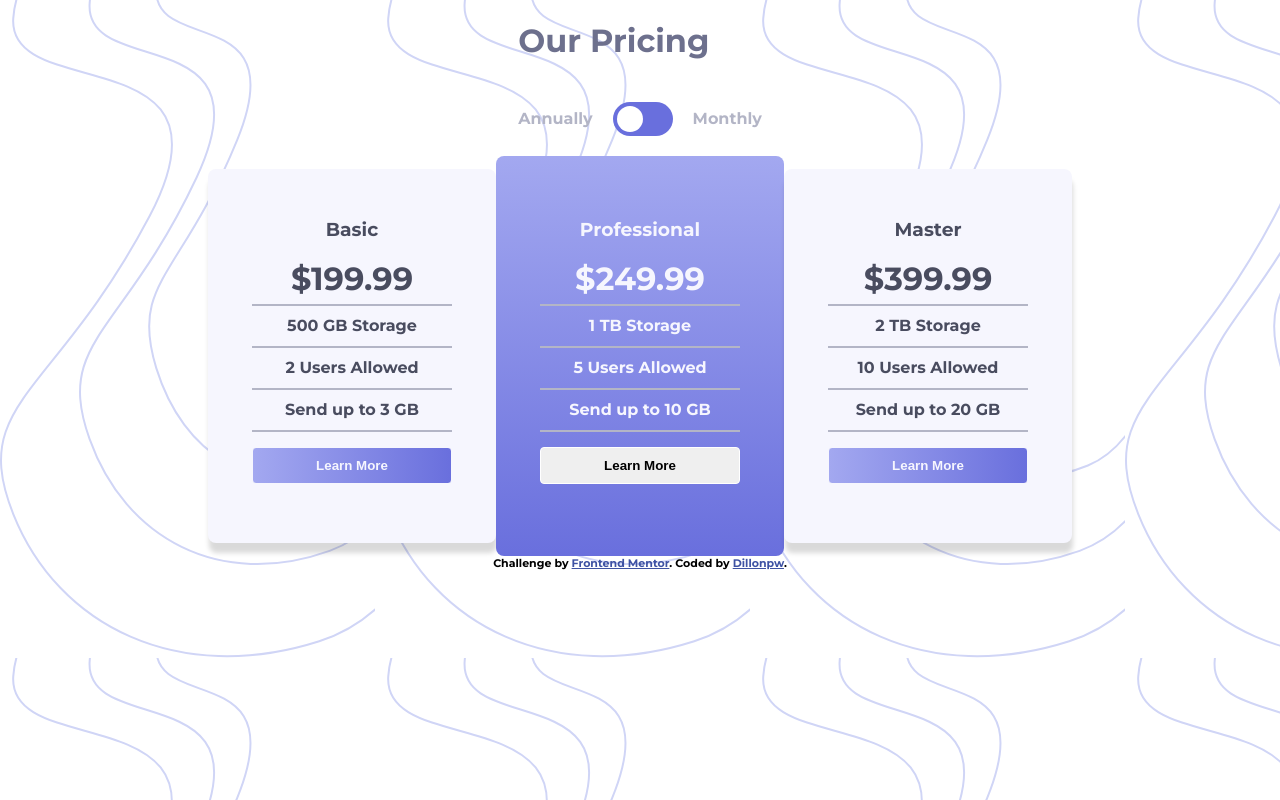
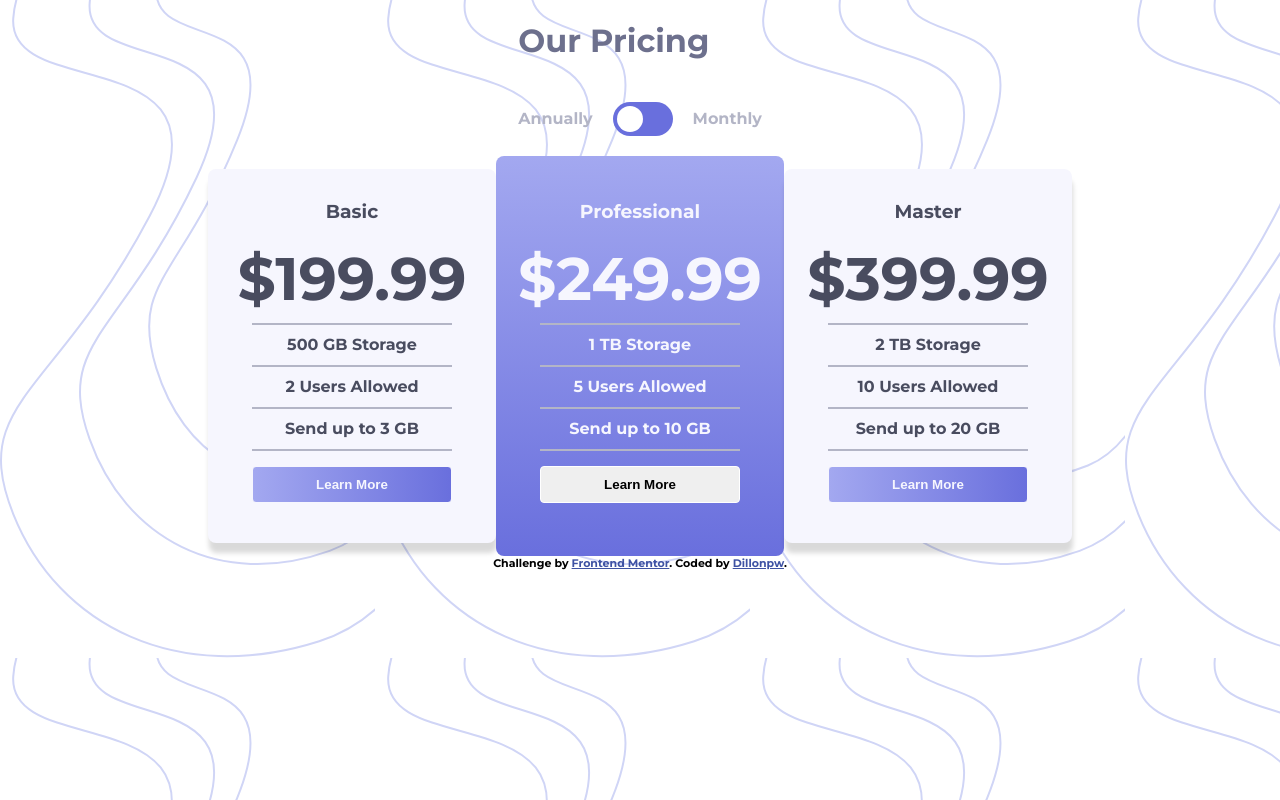
Before and after one commit to Dillonpw/pricing-toggle, a plain HTML site: page index.html in a window 1280 px wide. Drawn offline with Linux system fonts and the light colour scheme.

Commit message:
sizing adjustments

```diff
--- a/styles.css
+++ b/styles.css
@@ -104,6 +104,11 @@ body {
     color:hsl(232, 13%, 33%)
 
 }
+
+#monthly1, #monthly2, #monthly3, #annual1 ,#annual2, #annual3{
+  font-size:60px;
+}
+
 .basic, .master{
   -webkit-box-shadow: 1px 10px 5px 0px rgba(0,0,0,0.15);
   -moz-box-shadow: 1px 10px 5px 0px rgba(0,0,0,0.15);
```
